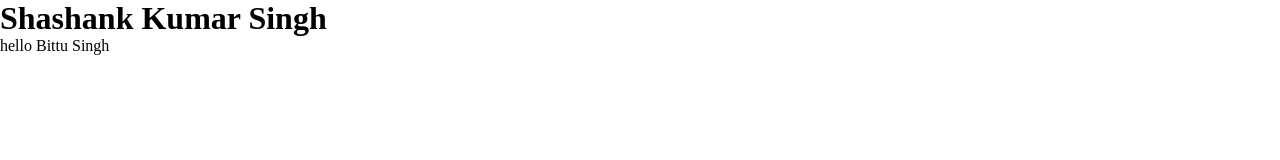
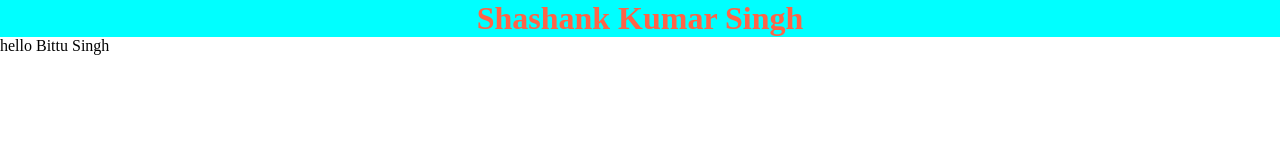
Before and after one commit to shashanksrajput/shop-app, a plain HTML site: page index.html in a window 1280 px wide. Drawn offline with Linux system fonts and the light colour scheme.

Commit message:
initial commit

```diff
--- a/index.css
+++ b/index.css
@@ -2,3 +2,9 @@
     margin: 0;
     padding: 0;
 }
+
+h1{
+    background-color: aqua;
+    color: tomato;
+    text-align: center;
+}
```
